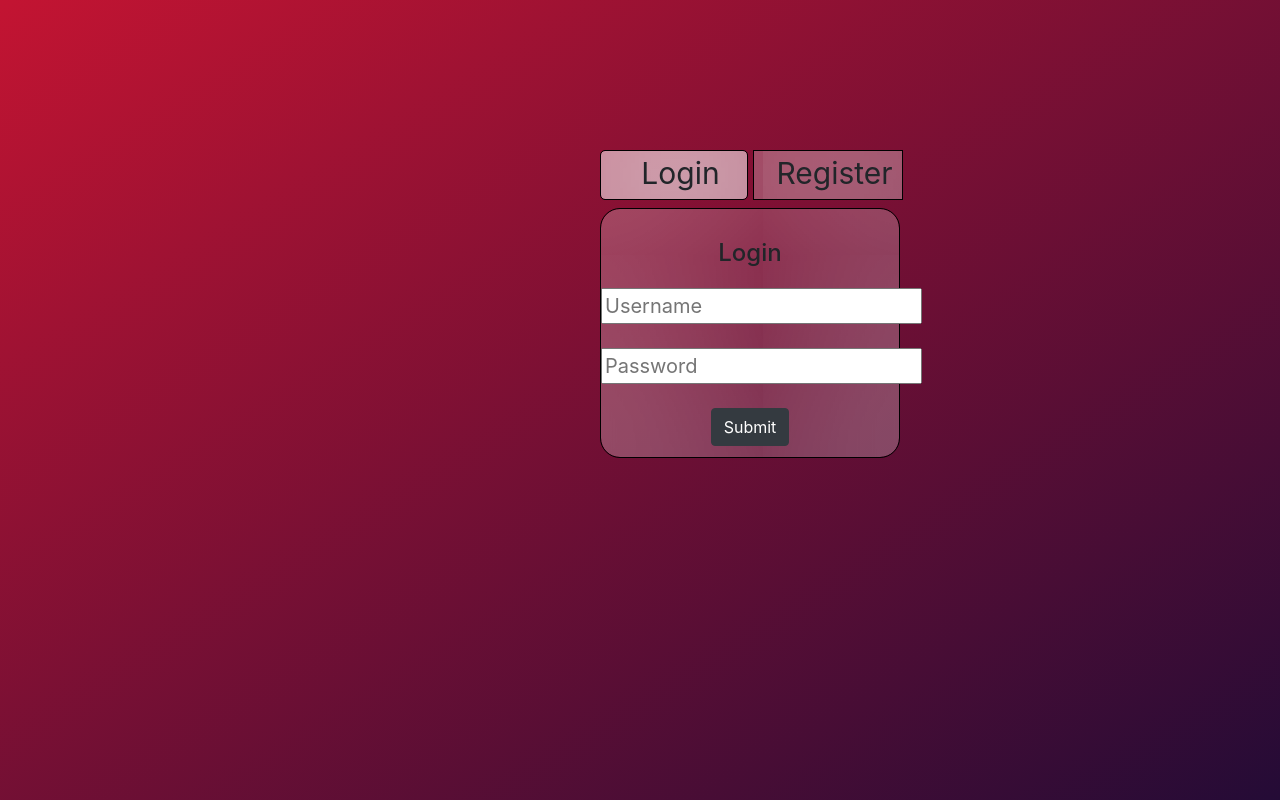
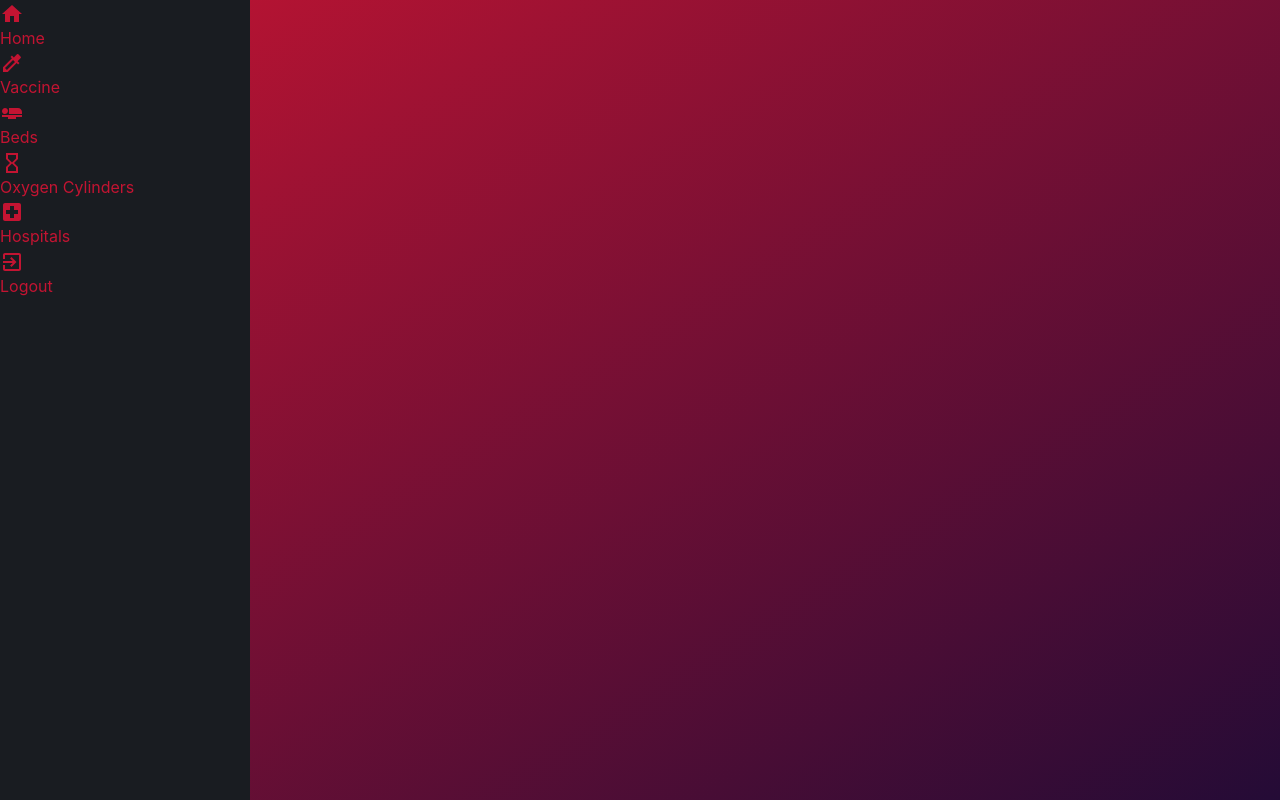
Before and after one commit to sleepingsamurai/health-support-frontend, a React (Create React App) app: page / in a window 1280 px wide. Built offline with nearby package versions, Linux system fonts and the light colour scheme.

Commit message:
sidebar part

```diff
--- a/package.json
+++ b/package.json
@@ -3,6 +3,8 @@
   "version": "0.1.0",
   "private": true,
   "dependencies": {
+    "@material-ui/core": "^4.11.4",
+    "@material-ui/icons": "^4.11.2",
     "@testing-library/jest-dom": "^5.11.4",
     "@testing-library/react": "^11.1.0",
     "@testing-library/user-event": "^12.1.10",
--- a/public/stylesheet/style.css
+++ b/public/stylesheet/style.css
@@ -1,8 +1,3 @@
-*{
-    border-sizin: border-box;
-}
-
-
 body{
     height: 100%;
     margin: 0;
@@ -87,3 +82,11 @@ body{
     margin-top: -50px;
     margin-bottom: 20px;
 }
+
+.sidebar{
+    height: 100vh;
+    width: 250px;
+    background-color: #191c21;
+    color: #c31432;
+    list-style: none;
+}
--- a/src/App.js
+++ b/src/App.js
@@ -1,10 +1,19 @@
 import { Component } from "react";
-import AuthType from "./components/AuthType.js"
+import AuthType from "./components/AuthType.js";
+import Dashboard from "./components/Dashboard.js";
 
 class App extends Component{
+  constructor(){
+    super();
+    this.state = {
+      loggedIn: true,
+    }
+  }
   render(){
     return(
-      <AuthType/>
+        <div>
+          {this.state.loggedIn?<Dashboard />:<AuthType/>}
+        </div>
     )
   }
 
--- /dev/null
+++ b/src/components/Dashboard.js
@@ -0,0 +1,13 @@
+import React from "react"
+import ReactDOM from "react-dom"
+import Sidebar from "./Sidebar";
+
+class Dashboard extends React.Component{
+    render(){
+        return(
+            <Sidebar />
+        )
+    }
+}
+
+export default Dashboard;
--- /dev/null
+++ b/src/components/Sidebar.js
@@ -0,0 +1,23 @@
+import React from "react"
+import ReactDOM from "react-dom"
+import { SidebarData } from "./SidebarDate"
+import SidebarItem from "./SidebarItem"
+
+class Sidebar extends React.Component{
+    render(){
+        const sidebarItemComponent = SidebarData.map(
+            function(item){
+                return(
+                    <SidebarItem key={item.id} title={item.title} icon={item.icon} />
+                )
+            }
+        )
+        return(
+            <div className="sidebar">
+                {sidebarItemComponent}
+            </div>
+        )
+    }
+}
+
+export default Sidebar;
--- /dev/null
+++ b/src/components/SidebarDate.js
@@ -0,0 +1,40 @@
+import React from "react"
+import HomeIcon from '@material-ui/icons/Home';
+import ColorizeIcon from '@material-ui/icons/Colorize';
+import AirlineSeatFlatIcon from '@material-ui/icons/AirlineSeatFlat';
+import HourglassEmptyIcon from '@material-ui/icons/HourglassEmpty';
+import LocalHospitalIcon from '@material-ui/icons/LocalHospital';
+import ExitToAppIcon from '@material-ui/icons/ExitToApp';
+
+export const SidebarData = [
+    {
+        id: 1,
+        title: "Home",
+        icon: <HomeIcon />,
+    },
+    {
+        id: 2,
+        title: "Vaccine",
+        icon: <ColorizeIcon />,
+    },
+    {
+        id: 3,
+        title: "Beds",
+        icon: <AirlineSeatFlatIcon />,
+    },
+    {
+        id: 4,
+        title: "Oxygen Cylinders",
+        icon: <HourglassEmptyIcon />,
+    },
+    {
+        id: 5,
+        title: "Hospitals",
+        icon: <LocalHospitalIcon />,
+    },
+    {
+        id: 6,
+        title: "Logout",
+        icon: <ExitToAppIcon />,
+    }
+]
--- /dev/null
+++ b/src/components/SidebarItem.js
@@ -0,0 +1,13 @@
+import React from "react"
+import ReactDOM from "react-dom"
+
+function SidebarItem(props){
+    return(
+       <li key={props.id}>
+           <div>{props.icon}</div>
+           <div>{props.title}</div>
+       </li>
+    )
+}
+
+export default SidebarItem;
```
Also changed, not shown: 1 other file (tests, documents, lock files or other folders).
